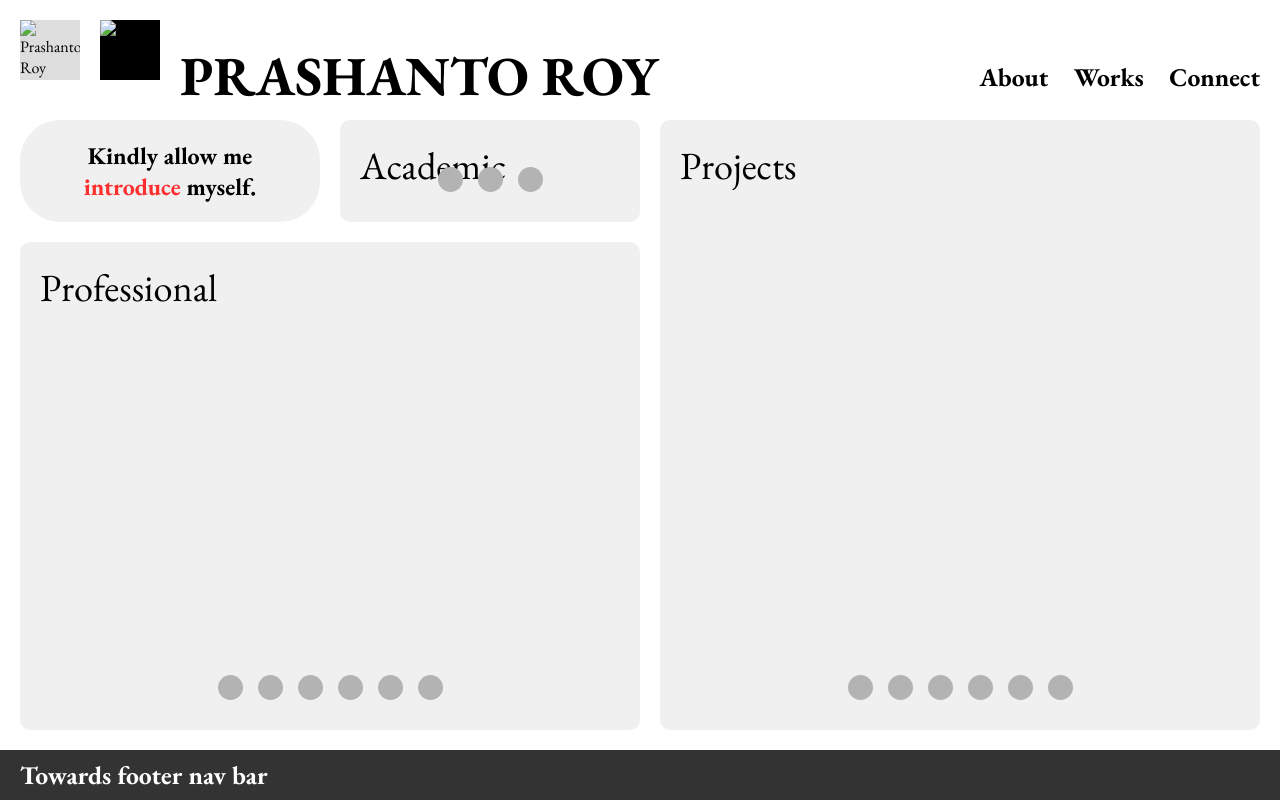
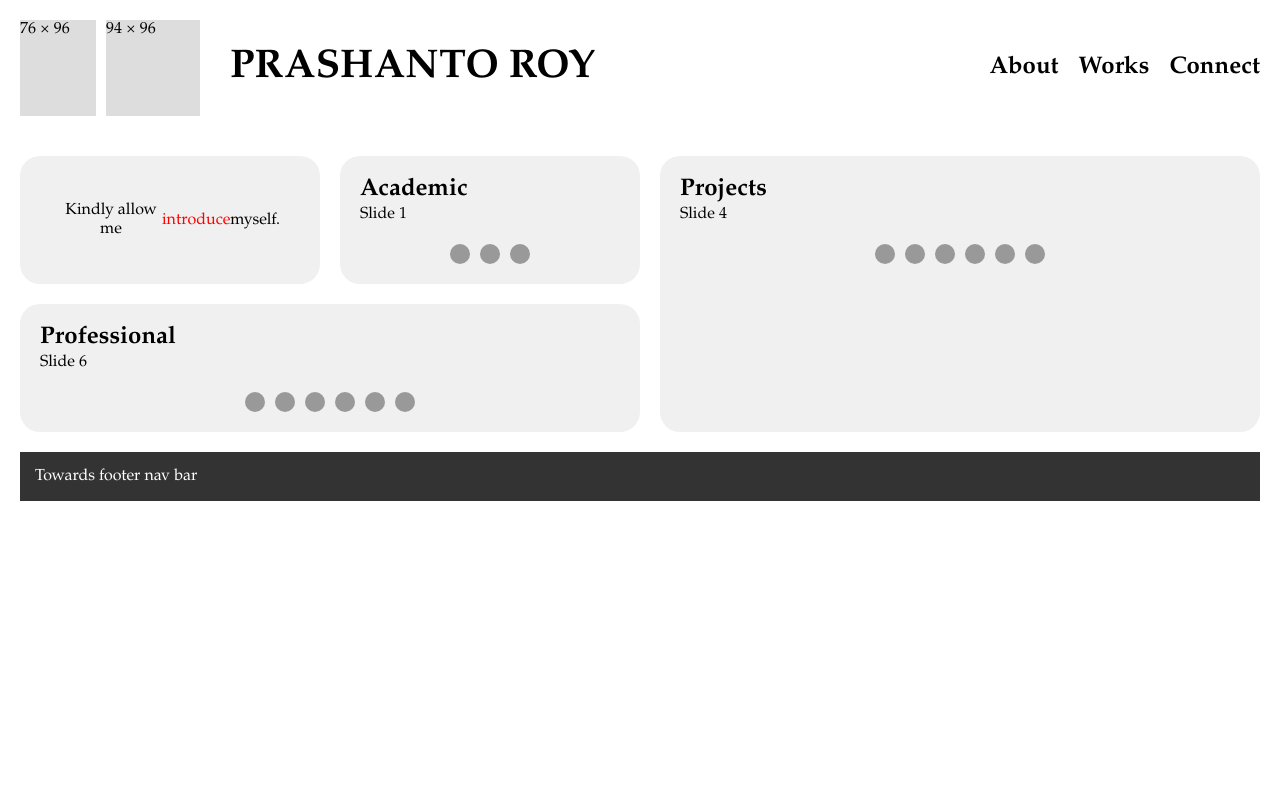
Before and after one commit to ikhatindia/PRW, a plain HTML site: page index.html in a window 1280 px wide. Drawn offline with nearby package versions, Linux system fonts and the light colour scheme.

Commit message:
Update index.html

```diff
--- a/index.html
+++ b/index.html
@@ -4,86 +4,192 @@
     <meta charset="UTF-8">
     <meta name="viewport" content="width=device-width, initial-scale=1.0">
     <title>Prashanto Roy | Portfolio</title>
-    <link rel="stylesheet" href="styles.css">
-    <link rel="preconnect" href="https://fonts.googleapis.com">
-    <link rel="preconnect" href="https://fonts.gstatic.com" crossorigin>
-    <link href="https://fonts.googleapis.com/css2?family=EB+Garamond:wght@400;700&display=swap" rel="stylesheet">
+    <style>
+        /* Basic reset */
+        * {
+            margin: 0;
+            padding: 0;
+            box-sizing: border-box;
+        }
+
+        body {
+            font-family: 'Garamond', serif;
+            background-color: white;
+            padding: 20px;
+        }
+
+        /* Header and logo */
+        .header {
+            display: flex;
+            align-items: center;
+            margin-bottom: 40px;
+        }
+
+        .profile, .logo {
+            background-color: #ddd;
+            margin-right: 10px;
+        }
+
+        .profile {
+            width: 76px;
+            height: 96px;
+        }
+
+        .logo {
+            width: 94px;
+            height: 96px;
+        }
+
+        .title {
+            font-size: 40px;
+            font-weight: bold;
+            margin-left: 20px;
+            margin-right: auto;
+        }
+
+        /* Navigation */
+        .nav {
+            display: flex;
+            gap: 20px;
+        }
+
+        .nav a {
+            text-decoration: none;
+            color: black;
+            font-size: 24px;
+            font-weight: bold;
+        }
+
+        /* Content grid */
+        .content {
+            display: grid;
+            grid-template-columns: 1fr 1fr 2fr;
+            grid-template-rows: auto 1fr;
+            gap: 20px;
+        }
+
+        /* Boxes styling */
+        .box {
+            background-color: #f0f0f0;
+            padding: 20px;
+            border-radius: 20px;
+        }
+
+        .intro {
+            grid-column: 1;
+            grid-row: 1;
+            display: flex;
+            align-items: center;
+            justify-content: center;
+            text-align: center;
+            padding: 40px;
+        }
+
+        .highlight {
+            color: red;
+        }
+
+        .academic {
+            grid-column: 2;
+            grid-row: 1;
+        }
+
+        .professional {
+            grid-column: 1 / 3;
+            grid-row: 2;
+        }
+
+        .projects {
+            grid-column: 3;
+            grid-row: 1 / 3;
+        }
+
+        .footer {
+            background-color: #333;
+            color: white;
+            padding: 15px;
+            margin-top: 20px;
+        }
+
+        /* Circles */
+        .circles {
+            display: flex;
+            justify-content: center;
+            gap: 10px;
+            margin-top: 20px;
+        }
+
+        .circle {
+            width: 20px;
+            height: 20px;
+            background-color: #999;
+            border-radius: 50%;
+        }
+    </style>
 </head>
 <body>
-    <div class="layout-wrapper">
-        <!-- Main content area -->
-        <div class="content-wrapper">
-            <!-- Header section with logo and profile -->
-            <div class="header-section">
-                <img src="profile.jpg" alt="Prashanto Roy" class="profile-image">
-                <img src="logo.png" alt="Logo" class="logo-image">
+    <!-- Header section -->
+    <div class="header">
+        <div class="profile">76 × 96</div>
+        <div class="logo">94 × 96</div>
+        <h1 class="title">PRASHANTO ROY</h1>
+        <nav class="nav">
+            <a href="#about">About</a>
+            <a href="#works">Works</a>
+            <a href="#connect">Connect</a>
+        </nav>
     </div>
 
-            <!-- Name header -->
-            <div class="name">PRASHANTO ROY</div>
-
-            <!-- Navigation links -->
-            <div class="navigation-links">
-                <a href="#about" class="nav-link">About</a>
-                <a href="#works" class="nav-link">Works</a>
-                <a href="#connect" class="nav-link">Connect</a>
+    <!-- Main content -->
+    <div class="content">
+        <!-- Intro box -->
+        <div class="box intro">
+            Kindly allow me <span class="highlight">introduce</span> myself.
         </div>
 
-            <!-- Content grid layout -->
-            <div class="content-grid">
-                <!-- Introduction Box -->
-                <div class="intro-box section-box" id="intro">
-                    <div class="intro-text">
-                        <span>Kindly allow me </span>
-                        <span class="highlight">introduce</span>
-                        <span> myself.</span>
+        <!-- Academic box -->
+        <div class="box academic">
+            <h2>Academic</h2>
+            <div>Slide 1</div>
+            <div class="circles">
+                <div class="circle"></div>
+                <div class="circle"></div>
+                <div class="circle"></div>
             </div>
         </div>
 
-                <!-- Academic Box -->
-                <div class="academic-box section-box" id="academic">
-                    <div class="section-title">Academic</div>
-                    <div class="circle-container">
-                        <button class="circle"></button>
-                        <button class="circle"></button>
-                        <button class="circle"></button>
+        <!-- Professional box -->
+        <div class="box professional">
+            <h2>Professional</h2>
+            <div>Slide 6</div>
+            <div class="circles">
+                <div class="circle"></div>
+                <div class="circle"></div>
+                <div class="circle"></div>
+                <div class="circle"></div>
+                <div class="circle"></div>
+                <div class="circle"></div>
             </div>
         </div>
 
-                <!-- Professional Box -->
-                <div class="professional-box section-box" id="professional">
-                    <div class="section-title">Professional</div>
-                    <div class="circle-container">
-                        <button class="circle"></button>
-                        <button class="circle"></button>
-                        <button class="circle"></button>
-                        <button class="circle"></button>
-                        <button class="circle"></button>
-                        <button class="circle"></button>
-                    </div>
-                </div>
-
-                <!-- Projects Box -->
-                <div class="projects-box section-box" id="projects">
-                    <div class="section-title">Projects</div>
-                    <div class="circle-container">
-                        <button class="circle"></button>
-                        <button class="circle"></button>
-                        <button class="circle"></button>
-                        <button class="circle"></button>
-                        <button class="circle"></button>
-                        <button class="circle"></button>
-                    </div>
+        <!-- Projects box -->
+        <div class="box projects">
+            <h2>Projects</h2>
+            <div>Slide 4</div>
+            <div class="circles">
+                <div class="circle"></div>
+                <div class="circle"></div>
+                <div class="circle"></div>
+                <div class="circle"></div>
+                <div class="circle"></div>
+                <div class="circle"></div>
             </div>
         </div>
     </div>
 
-        <!-- Footer nav bar -->
-        <div class="footer-nav">
-            <span>Towards footer nav bar</span>
+    <!-- Footer -->
+    <div class="footer">
+        Towards footer nav bar
     </div>
-    </div>
-
-    <script src="script.js"></script>
 </body>
 </html>
```
Lines whose indentation alone changed are shown as unchanged.
